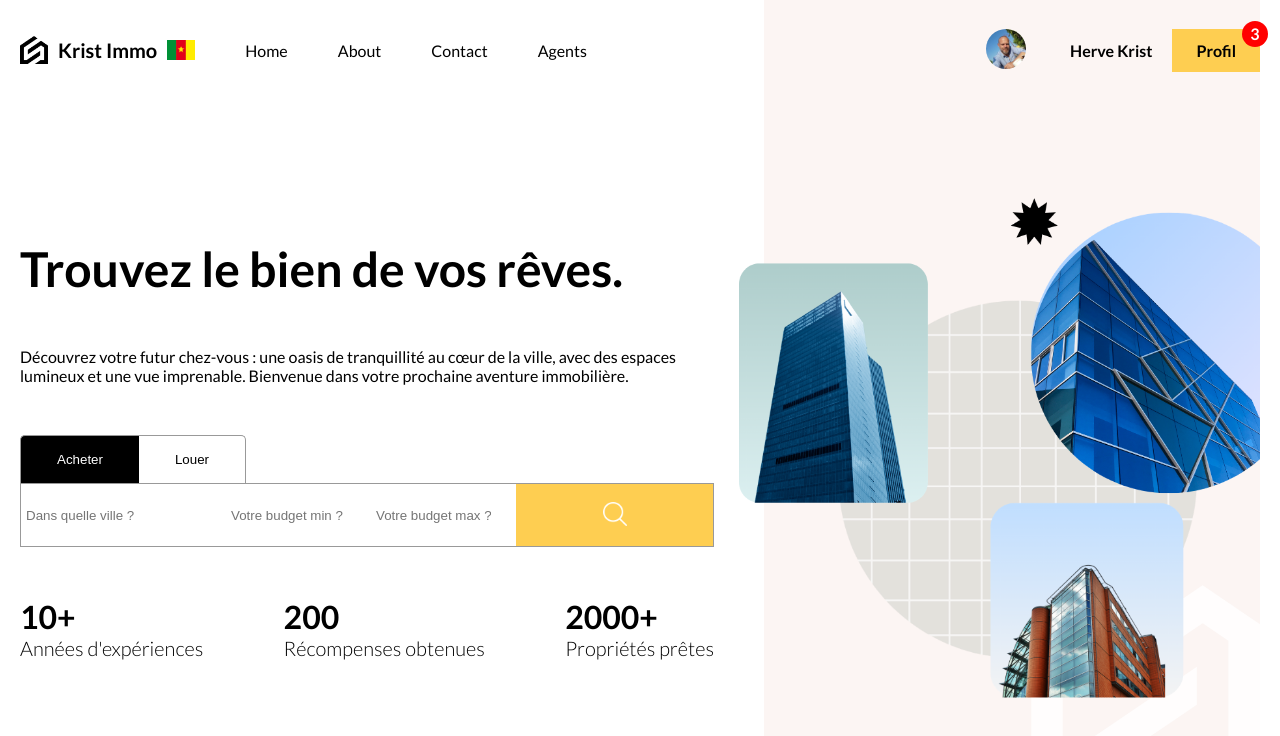
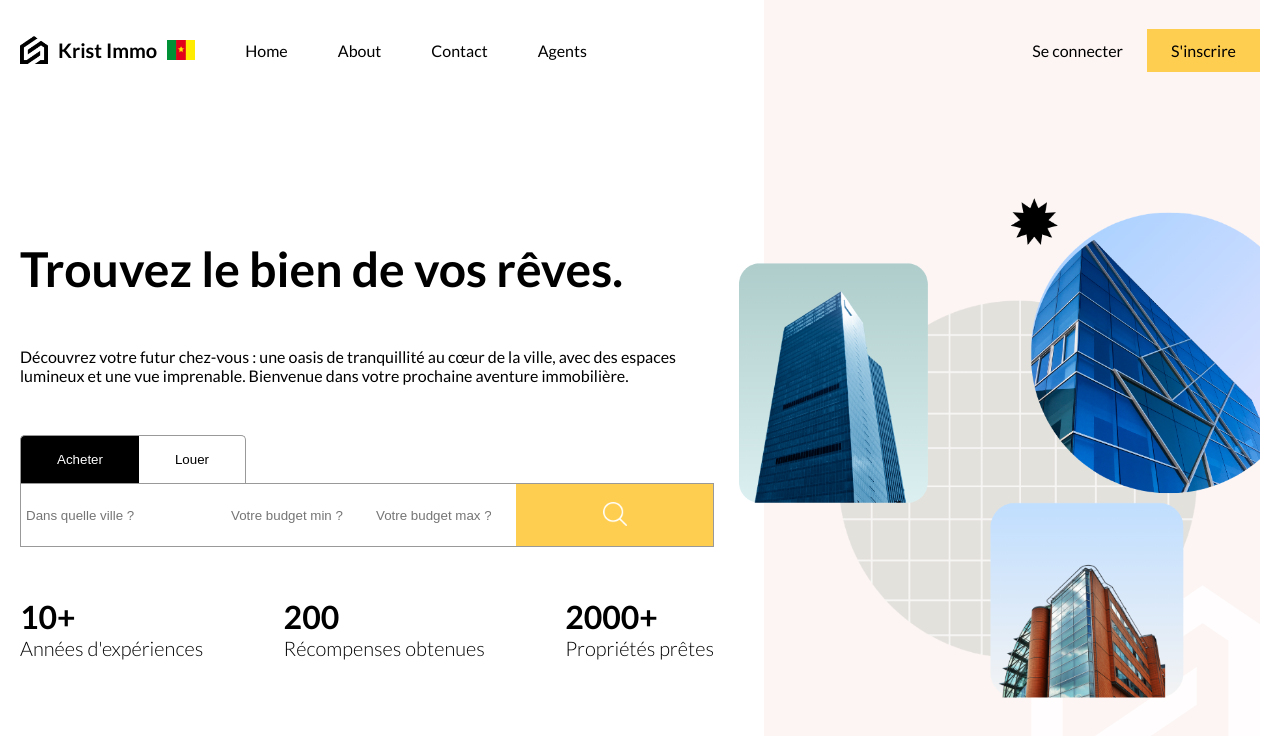
Before and after one commit to JorgeDaSilva72/react-estate-full-stack, a React (Vite) app in the folder client/: page / in a window 1280 px wide. Shown: the top 736 px of the page. Built offline with nearby package versions, Linux system fonts and the light colour scheme.

Commit message:
navbar Updated with AuthContext.

```diff
--- a/client/src/components/navbar/Navbar.jsx
+++ b/client/src/components/navbar/Navbar.jsx
@@ -1,10 +1,11 @@
-import { useState } from "react";
+import { useContext, useState } from "react";
 import "./navbar.scss";
 import { Link } from "react-router-dom";
+import { AuthContext } from "../../context/AuthContext";
 
 function Navbar() {
   const [open, setOpen] = useState(false);
-  const user = true; //dummy data
+  const { currentUser } = useContext(AuthContext);
 
   return (
     <nav>
@@ -20,12 +21,12 @@ function Navbar() {
         <Link to="/agents">Agents</Link>
       </div>
       <div className="right">
-        {user ? (
+        {currentUser ? (
           <div className="user">
             <Link to="/profile">
-              <img src="/herveKrist.jpg" alt="" />
+              <img src={currentUser.avatar || "/noavatar.jpg"} alt="" />
             </Link>
-            <span className="name">Herve Krist</span>
+            <span className="name">{currentUser.username}</span>
             <Link to="/profile" className="profile">
               <div className="notification">3</div>
               <span>Profil</span>
```
Also changed, not shown: client/public/noavatar.jpg (added).
